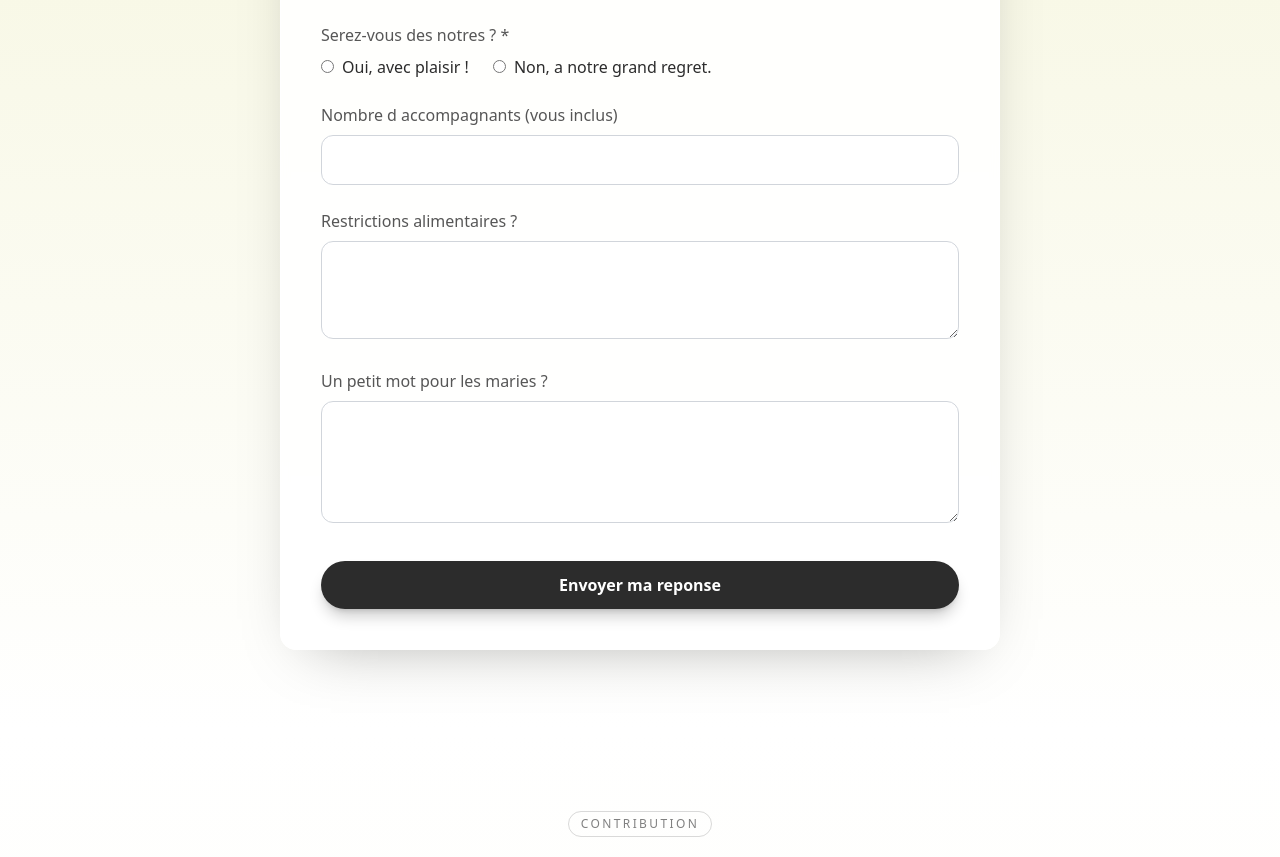
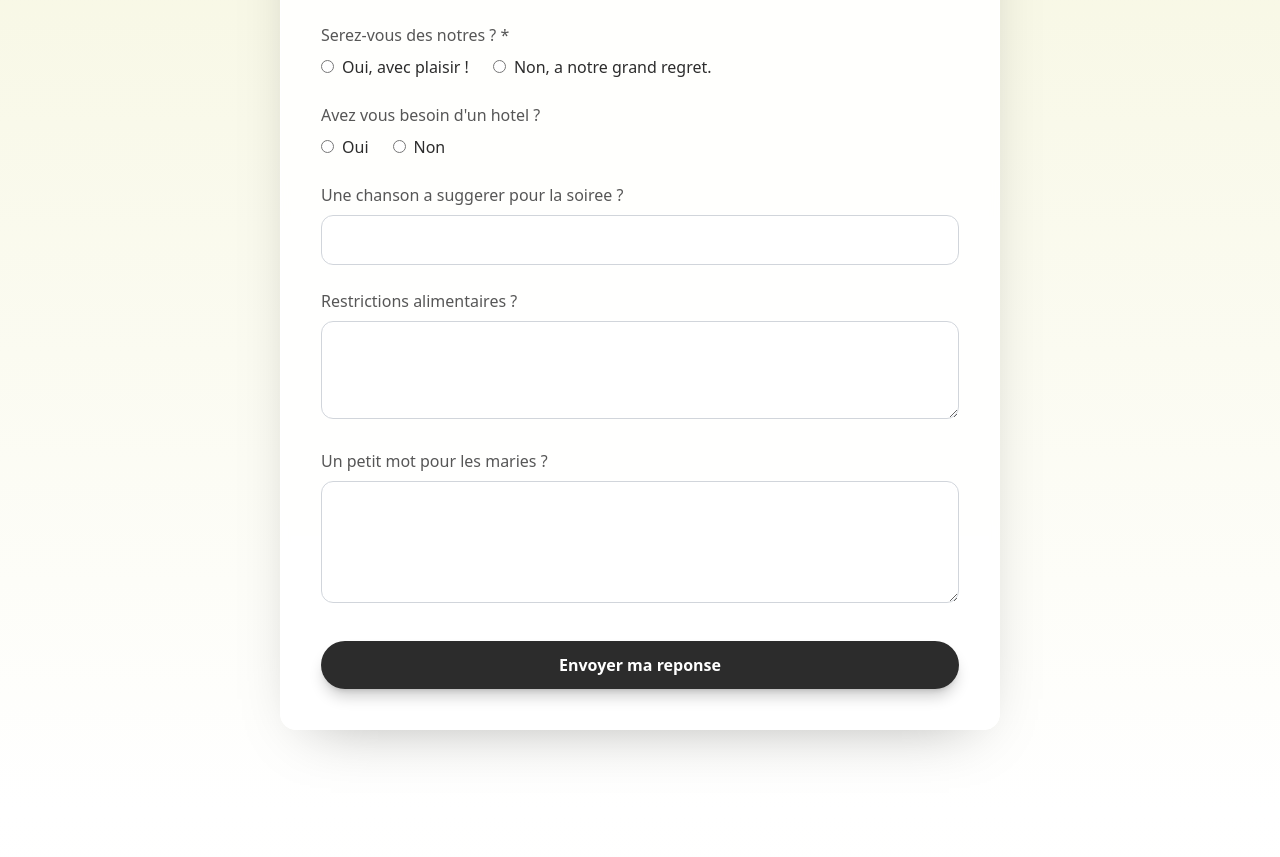
Before and after one commit to TemgouaHulerich/wedding_hulerich, a Next.js app: page / in a window 1280 px wide. Shown: the part 5644-6501 px from the top of the page. Built offline with nearby package versions, Linux system fonts and the light colour scheme; no server answers.

Commit message:
feat: remove attendance question and replace transport with hotel need

```diff
--- a/components/RSVPForm.tsx
+++ b/components/RSVPForm.tsx
@@ -96,14 +96,29 @@ const RSVPForm = () => {
           </div>
 
           <div className="mb-6">
-            <label htmlFor="guests" className="block text-neutral-black/80 mb-2">Nombre d accompagnants (vous inclus)</label>
+            <p className="block text-neutral-black/80 mb-2">Avez vous besoin d'un hotel ?</p>
+            <div className="flex flex-col gap-3 sm:flex-row sm:items-center sm:gap-6">
+              <label className="flex items-center">
+                <input type="radio" value="Oui" {...register('hotelNeeded')} className="mr-2" />
+                Oui
+              </label>
+              <label className="flex items-center">
+                <input type="radio" value="Non" {...register('hotelNeeded')} className="mr-2" />
+                Non
+              </label>
+            </div>
+            {errors.hotelNeeded && <p className="text-red-500 text-sm mt-1">{errors.hotelNeeded.message}</p>}
+          </div>
+
+          <div className="mb-6">
+            <label htmlFor="songRequest" className="block text-neutral-black/80 mb-2">Une chanson a suggerer pour la soiree ?</label>
             <input
-              id="guests"
-              type="number"
-              min="1"
-              {...register('guests', { valueAsNumber: true })}
+              id="songRequest"
+              type="text"
+              {...register('songRequest')}
               className="w-full p-3 border border-gray-300 rounded-xl outline-none focus:ring-2 focus:ring-accent-gray/30 focus:border-accent-gray transition-all"
             />
+            {errors.songRequest && <p className="text-red-500 text-sm mt-1">{errors.songRequest.message}</p>}
           </div>
 
           <div className="mb-6">
--- a/pages/api/rsvp.ts
+++ b/pages/api/rsvp.ts
@@ -26,7 +26,8 @@ export default async function handler(req: Request): Promise<Response> {
       payload.name,
       payload.email,
       payload.presence,
-      payload.guests || 0,
+      payload.hotelNeeded || '',
+      payload.songRequest || '',
       payload.diet || '',
       payload.message || '',
     ];
--- a/utils/validation.ts
+++ b/utils/validation.ts
@@ -1,10 +1,11 @@
 import { z } from 'zod';
 
 export const rsvpSchema = z.object({
-  name: z.string().min(2, { message: "Le nom doit contenir au moins 2 caractères." }),
-  email: z.string().email({ message: "Veuillez entrer une adresse email valide." }),
-  presence: z.enum(['Oui', 'Non'], { required_error: "Veuillez indiquer votre présence." }),
-  guests: z.number().min(0).optional(),
+  name: z.string().min(2, { message: 'Le nom doit contenir au moins 2 caracteres.' }),
+  email: z.string().email({ message: 'Veuillez entrer une adresse email valide.' }),
+  presence: z.enum(['Oui', 'Non'], { required_error: 'Veuillez indiquer votre presence.' }),
+  hotelNeeded: z.enum(['Oui', 'Non']).optional(),
+  songRequest: z.string().max(120, { message: '120 caracteres maximum.' }).optional(),
   diet: z.string().optional(),
   message: z.string().optional(),
 });
```
